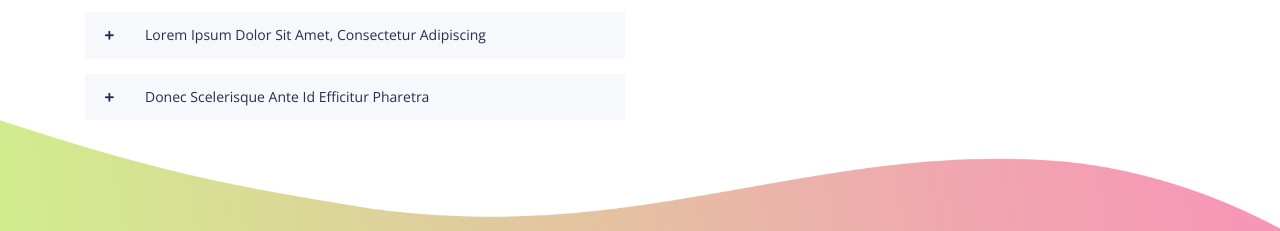
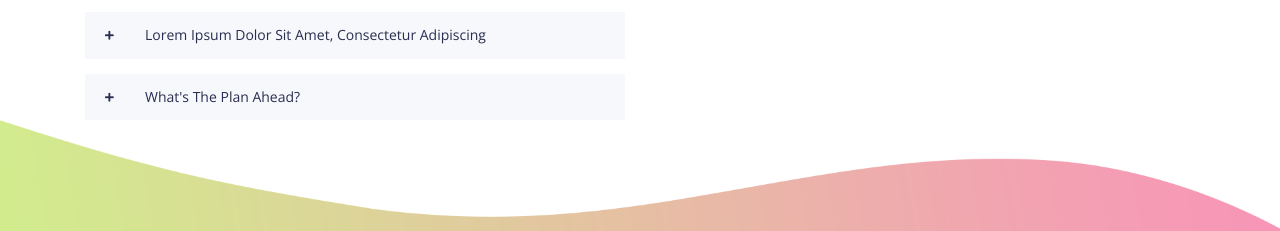
Before and after one commit to infroid/NGO-hub, a plain HTML site: page index.html in a window 1280 px wide. Shown: the part 2128-2359 px from the top of the page. Drawn offline with nearby package versions, Linux system fonts and the light colour scheme; a web font is replaced by a local one.

Commit message:
Update index.html

```diff
--- a/index.html
+++ b/index.html
@@ -219,7 +219,7 @@
                             <!-- single accordian area start -->
                             <div class="panel single-accordion">
                                 <h6>
-                                    <a role="button" aria-expanded="true" aria-controls="collapseThree" class="collapsed" data-parent="#accordion" data-toggle="collapse" href="#collapseThree">Donec scelerisque ante id efficitur pharetra
+                                    <a role="button" aria-expanded="true" aria-controls="collapseThree" class="collapsed" data-parent="#accordion" data-toggle="collapse" href="#collapseThree">What's the plan ahead?
                                         <span class="accor-open"><i class="fa fa-plus" aria-hidden="true"></i></span>
                                         <span class="accor-close"><i class="fa fa-minus" aria-hidden="true"></i></span>
                                     </a>
```
